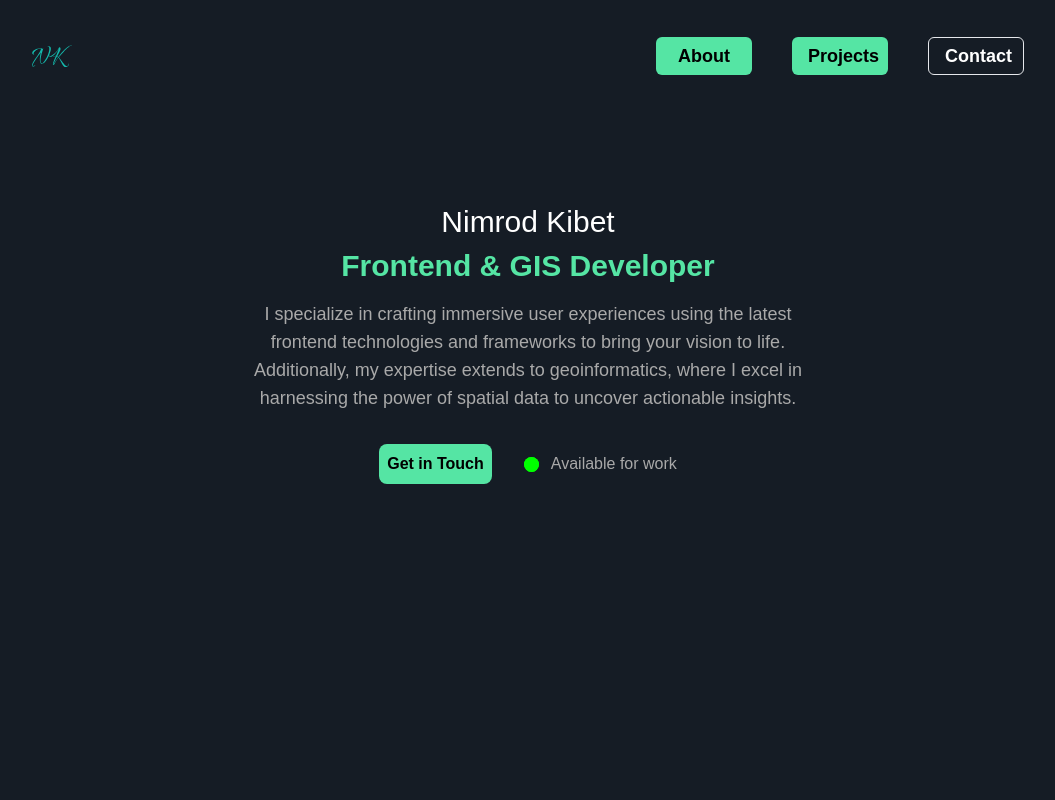
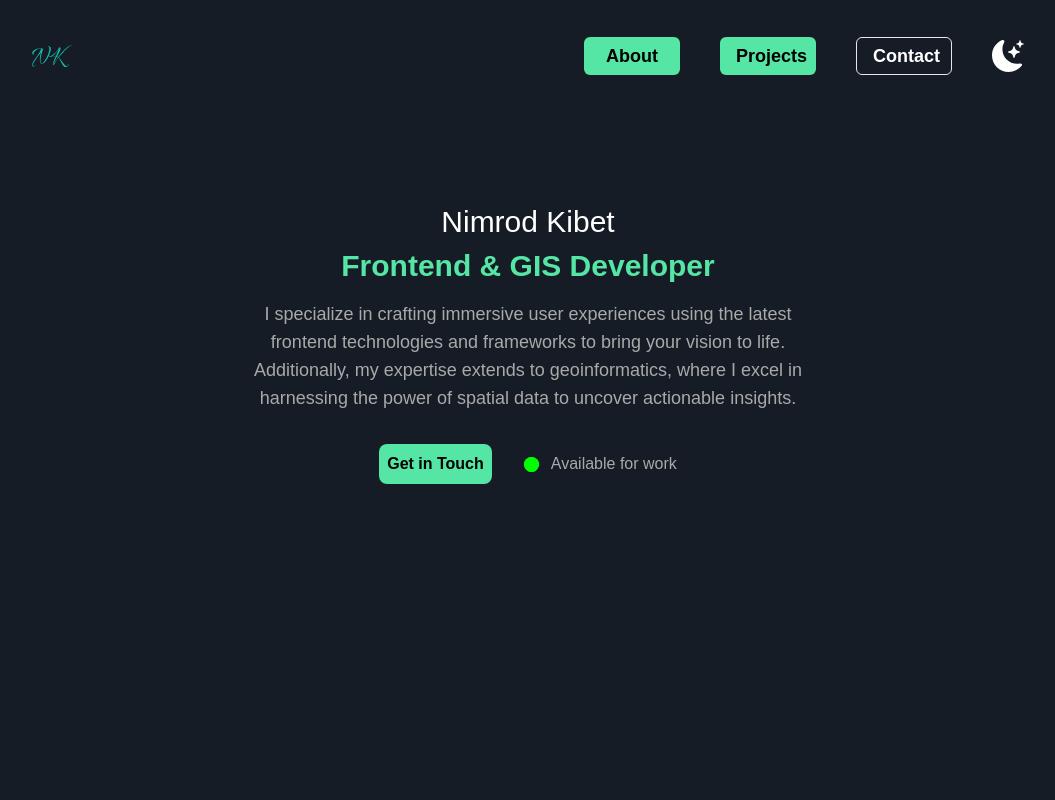
Before and after one commit to Nimrod2022/portfolio-mandela, a React (Vite) app: page / in a window 1280 px wide. Shown: the top 800 px of the page, without its empty margins (112-1167 px from the left). Built offline with nearby package versions, Linux system fonts and the light colour scheme; a web font is replaced by a local one.

Commit message:
moon-darkmode toggle

```diff
--- a/src/App.jsx
+++ b/src/App.jsx
@@ -14,7 +14,7 @@ function App() {
   return (
     <>
 
-      <Home />
+      <Home  darkMode={darkMode} setDarkMode={toggleDarkMode}/>
       <About/>
     </>
   );
--- a/src/components/Home/Home.jsx
+++ b/src/components/Home/Home.jsx
@@ -1,6 +1,6 @@
 import Navbar from "./Navbar";
 
-const Home = () => {
+const Home = ({darkMode, setDarkMode}) => {
   return (
     <>
       <div className="bg-[#151C25] h-screen satoshi">
--- a/src/components/Home/Navbar.jsx
+++ b/src/components/Home/Navbar.jsx
@@ -2,6 +2,7 @@ import { Link } from "react-router-dom";
 import React, { useEffect } from "react";
 import Sidebar from "./Sidebar";
 import { useState } from "react";
+import { BsFillMoonStarsFill } from "react-icons/bs";
 
 const Navbar = () => {
   //  Sticky nav handling
@@ -67,6 +68,9 @@ const Navbar = () => {
             >
               Contact
             </button>
+            <button>
+            <BsFillMoonStarsFill className="md:size-8"/>
+            </button>
           </div>
         </nav>
       </div>
```
